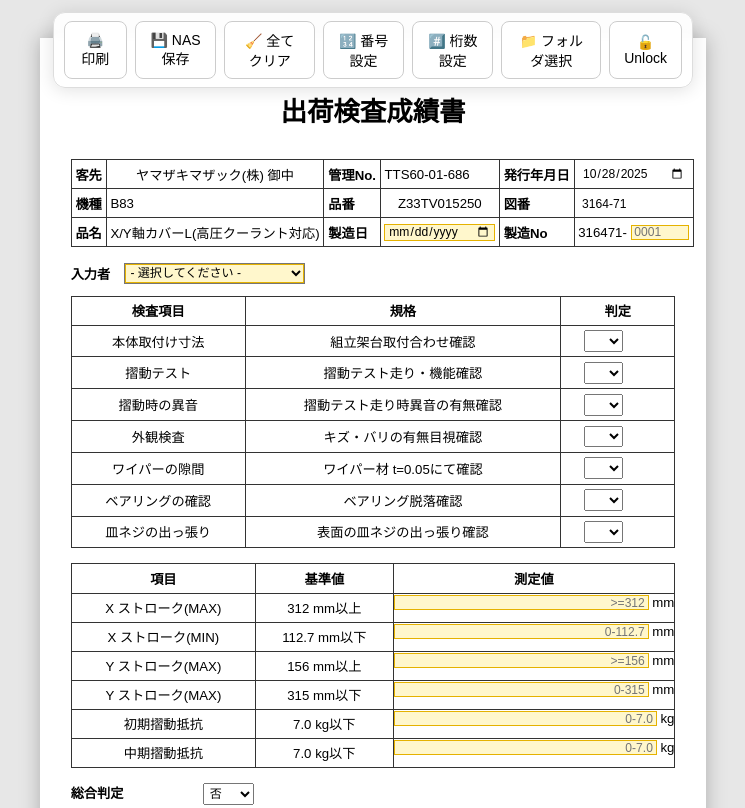
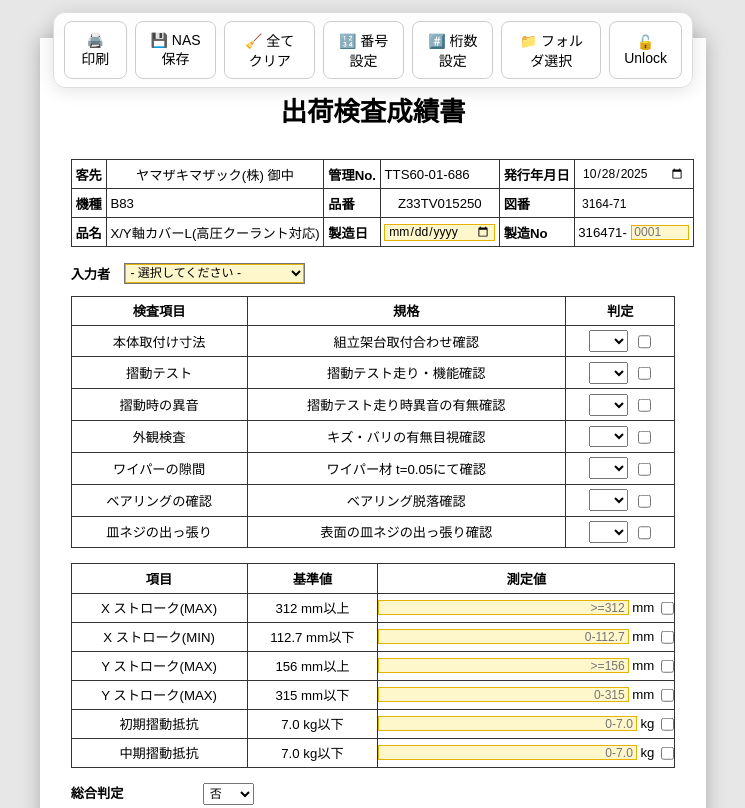
Before and after one commit to wahyu0312-source/mazak31647, a plain HTML site: page index.html in a window 1280 px wide. Shown: the top 808 px of the page, without its empty margins (267-1012 px from the left). Drawn offline with nearby package versions, Linux system fonts and the light colour scheme; no server answers.

Commit message:
Update index.html

```diff
--- a/index.html
+++ b/index.html
@@ -86,6 +86,25 @@
     @media print { .soft-required.pending { background:transparent !important; box-shadow:none !important; } }
     .judge-wrap{ display:flex; align-items:center; gap:2mm; justify-content:center; }
 .done-ck{ width:3.5mm; height:3.5mm; transform:translateY(0.2mm); }
+/* === Fix: tampilkan checkbox kecil di 判定 & 測定値 (screen only) === */
+table input[type="checkbox"],
+input[type="checkbox"] {
+  -webkit-appearance: checkbox !important;
+  appearance: checkbox !important;
+  width: 3.5mm !important;
+  height: 3.5mm !important;
+  padding: 0 !important;
+  margin: 0 0 0 .8mm !important;
+  background: initial !important;
+  border: initial !important;
+  box-shadow: none !important;
+}
+
+/* Tata letak untuk 判定 (dropdown + checkbox) */
+.judge-wrap { display:flex; align-items:center; gap:2mm; justify-content:center; }
+
+/* Saat 測定値 punya checkbox, jadikan 3 kolom: [input][unit][checkbox] */
+.td-measure-grid.has-ck { grid-template-columns: 1fr auto auto; }
 
   </style>
  </head>
@@ -723,21 +742,24 @@ function upgradeJudgeColumn(){
 // ===== 追加: Checkbox selesai untuk kolom 測定値 =====
 function addMeasureCheckboxes(){
   document.querySelectorAll('.td-measure-grid').forEach(grid => {
-    if (grid.querySelector('.done-ck')) return; // sudah ada
+    if (grid.querySelector('input[type="checkbox"]')) return; // sudah ada
     const ck = document.createElement('input');
     ck.type = 'checkbox';
     ck.className = 'done-ck';
     ck.title = '完了';
     grid.appendChild(ck);
+    grid.classList.add('has-ck');   // <<— TAMBAHAN INI bikin layout 3 kolom
+
     ck.addEventListener('input', recomputeFinal);
 
-    const inp = grid.querySelector('input');
+    const inp = grid.querySelector('input[type="text"], input[type="number"]');
     if (inp){
       inp.addEventListener('input', recomputeFinal);
       inp.addEventListener('blur',  recomputeFinal);
     }
   });
 }
+
 
 // ===== 追加: Evaluasi otomatis → 総合判定 & enable 検査印 =====
 function isMeasureOK(inp){
```
